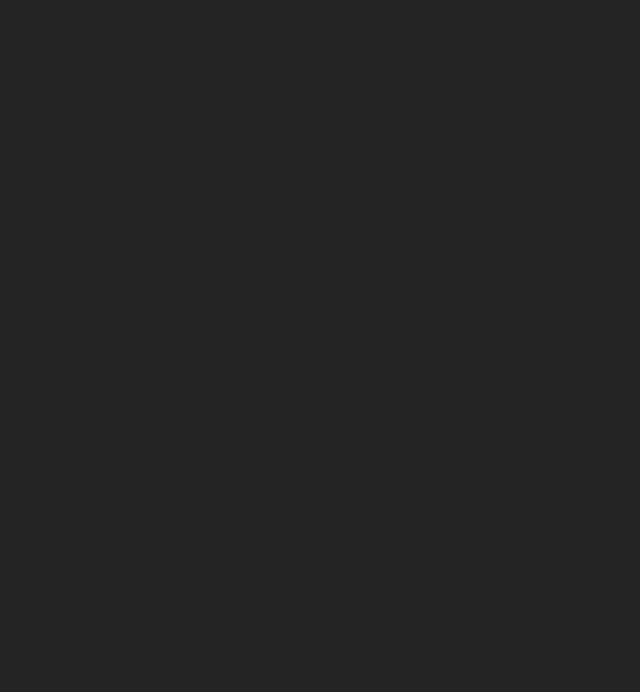
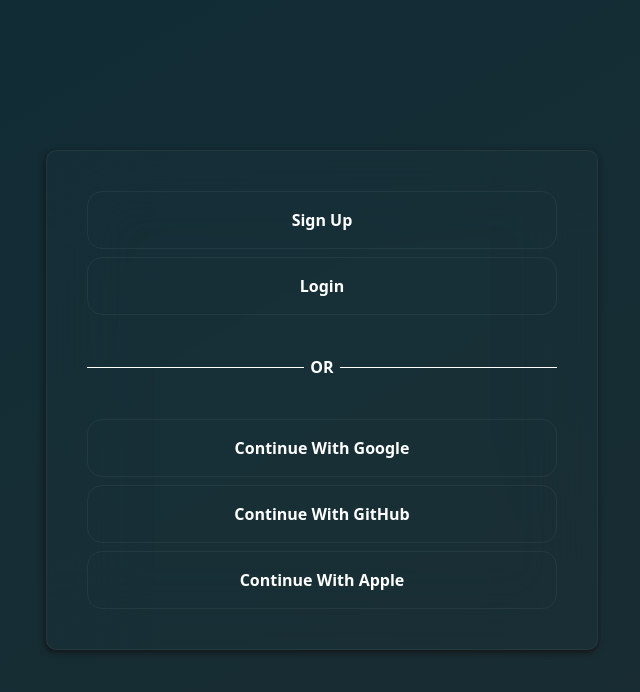
Before and after one commit to piyushmishra0620/BLOG, a React (Vite) app in the folder frontend/: page / in a window 1280 px wide. Shown: the top 692 px of the page, without its empty margins (318-958 px from the left). Built offline with nearby package versions, Linux system fonts and the light colour scheme.

Commit message:
Added Auth UI

```diff
--- a/frontend/index.html
+++ b/frontend/index.html
@@ -3,8 +3,8 @@
   <head>
     <meta charset="UTF-8" />
     <link rel="icon" type="image/svg+xml" href="/vite.svg" />
-    <meta name="viewport" content="width=device-width, height=device-height,,initial-scale=1.0" />
-    <title>BLOG</title>
+    <meta name="viewport" content="width=device-width, height=device-height, user-scalable=yes,initial-scale=1.0,maximum-scale=5.0, minimum-scale=0.25" />
+    <title>BLOGIFY</title>
   </head>
   <body>
     <div id="root"></div>
--- a/frontend/package.json
+++ b/frontend/package.json
@@ -7,7 +7,8 @@
     "dev": "vite",
     "build": "vite build",
     "lint": "eslint .",
-    "preview": "vite preview"
+    "preview": "vite preview",
+    "host":"vite --host"
   },
   "dependencies": {
     "@tailwindcss/vite": "^4.1.13",
--- a/frontend/src/App.css
+++ b/frontend/src/App.css
@@ -1 +1,13 @@
 @import 'tailwindcss';
+
+@theme{
+    --color-auth-left:#102C36;
+    --color-auth-right:#1A2D32;
+    --color-white/1:rgba(255,255,255,0.01);
+    --shadow-auth: -1px 2.3px 6px 0px  rgba(20,20,20);
+    --breakpoint-700w:43.75rem;
+    --breakpoint-600w:37.5rem;
+    --breakpoint-500w:31.25rem;
+    --breakpoint-400w:25rem;
+    --breakpoint-330w:21rem;
+}
--- a/frontend/src/App.jsx
+++ b/frontend/src/App.jsx
@@ -1,8 +1,10 @@
 import './App.css'
+import Auth from './Pages/Auth';
 
 function App() {
   return (
     <>
+    <Auth />
     </>
   )
 }
--- a/frontend/src/Pages/Auth.jsx
+++ b/frontend/src/Pages/Auth.jsx
@@ -0,0 +1,26 @@
+const Auth = () => {
+    return (
+        <>
+            <div className="min-w-screen min-h-screen bg-linear-150 from-auth-left to-auth-right flex justify-center items-center">
+                <div className="bg-white/1 backdrop-blur-2xl rounded-[10px] p-[40px] max-500w:p-[27px] max-400w:p-[18px] max-330w:p-[12px] border-1 border-white/5 shadow-auth ">
+                    <div className="flex flex-col items-center-safe h-fit justify-between gap-2 w-[470px] max-700w:w-[430px] max-600w:w-[370px] max-500w:w-[335px] max-400w:w-[280px] max-330w:w-[220px] mb-10">
+                        <button className="text-white text-1xl font-sans font-semibold py-4 w-full  rounded-[15px] border-1 border-white/5 cursor-pointer">Sign Up</button>
+                        <button className="text-white text-1xl font-sans font-semibold py-4 w-full rounded-[15px] border-1 border-white/5 cursor-pointer">Login</button>
+                    </div>
+                    <div className="flex justify-center items-center-safe w-full mb-10">
+                        <span className="bg-white  w-full h-[0.2px] p-[0.2px] me-1.5"></span>
+                        <span className="text-white text-1xl font-semibold">OR</span>
+                        <span className="bg-white w-full p-[0.2px] h-[0.2px] ms-1.5"></span>
+                    </div>
+                    <div className="flex flex-col justify-between items-center-safe w-full h-fit gap-2 ">
+                        <button className="text-white text-1xl font-sans font-semibold py-4 w-full rounded-[15px] border-1 border-white/5 cursor-pointer">Continue With Google</button>
+                        <button className="text-white text-1xl font-sans font-semibold py-4 w-full rounded-[15px] border-1 border-white/5 cursor-pointer">Continue With GitHub</button>
+                        <button className="text-white text-1xl font-sans font-semibold py-4 w-full rounded-[15px] border-1 border-white/5 cursor-pointer">Continue With Apple</button>
+                    </div>
+                </div>
+            </div>
+        </>
+    )
+}
+
+export default Auth;
--- a/frontend/src/index.css
+++ b/frontend/src/index.css
@@ -1,3 +1,5 @@
+@import 'tailwindcss';
+
 :root {
   font-family: system-ui, Avenir, Helvetica, Arial, sans-serif;
   line-height: 1.5;
@@ -11,4 +13,6 @@
   text-rendering: optimizeLegibility;
   -webkit-font-smoothing: antialiased;
   -moz-osx-font-smoothing: grayscale;
+  -webkit-tap-highlight-color:transparent;
+  user-select:none;
 }
```
